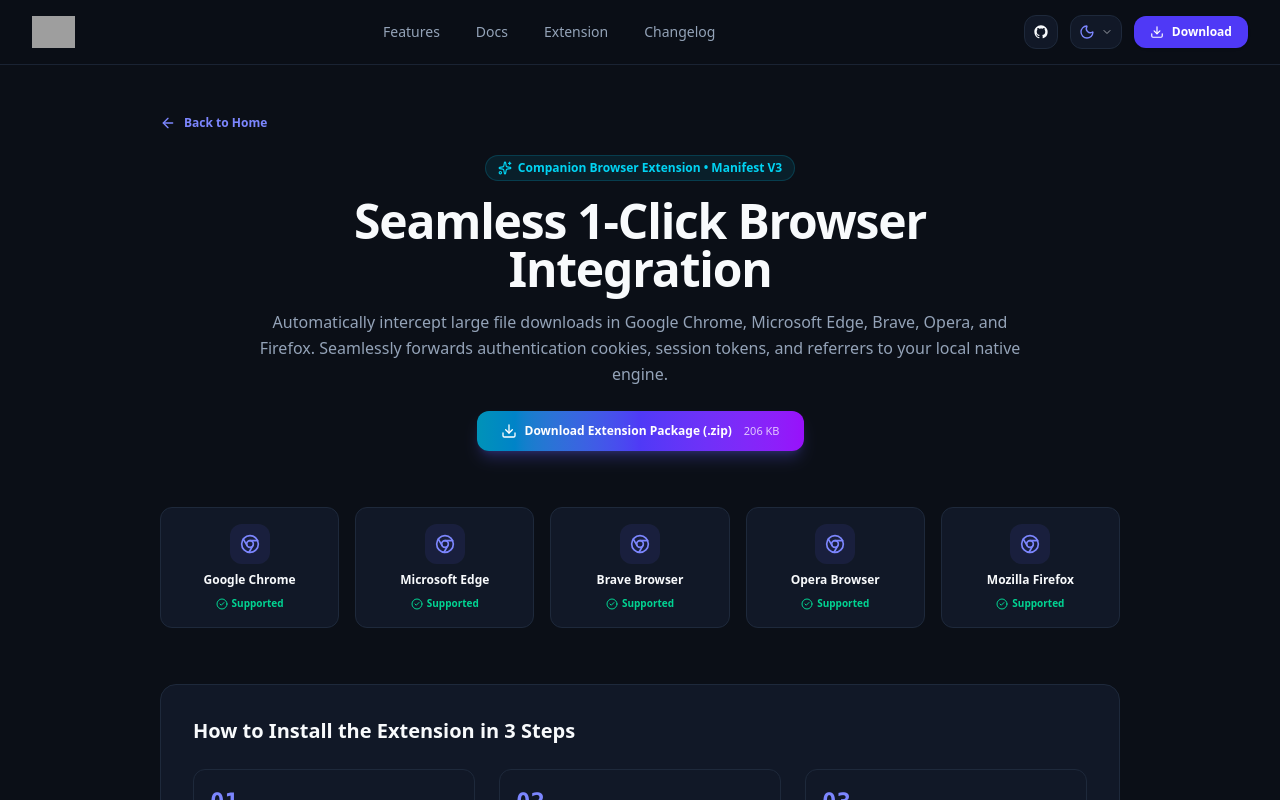
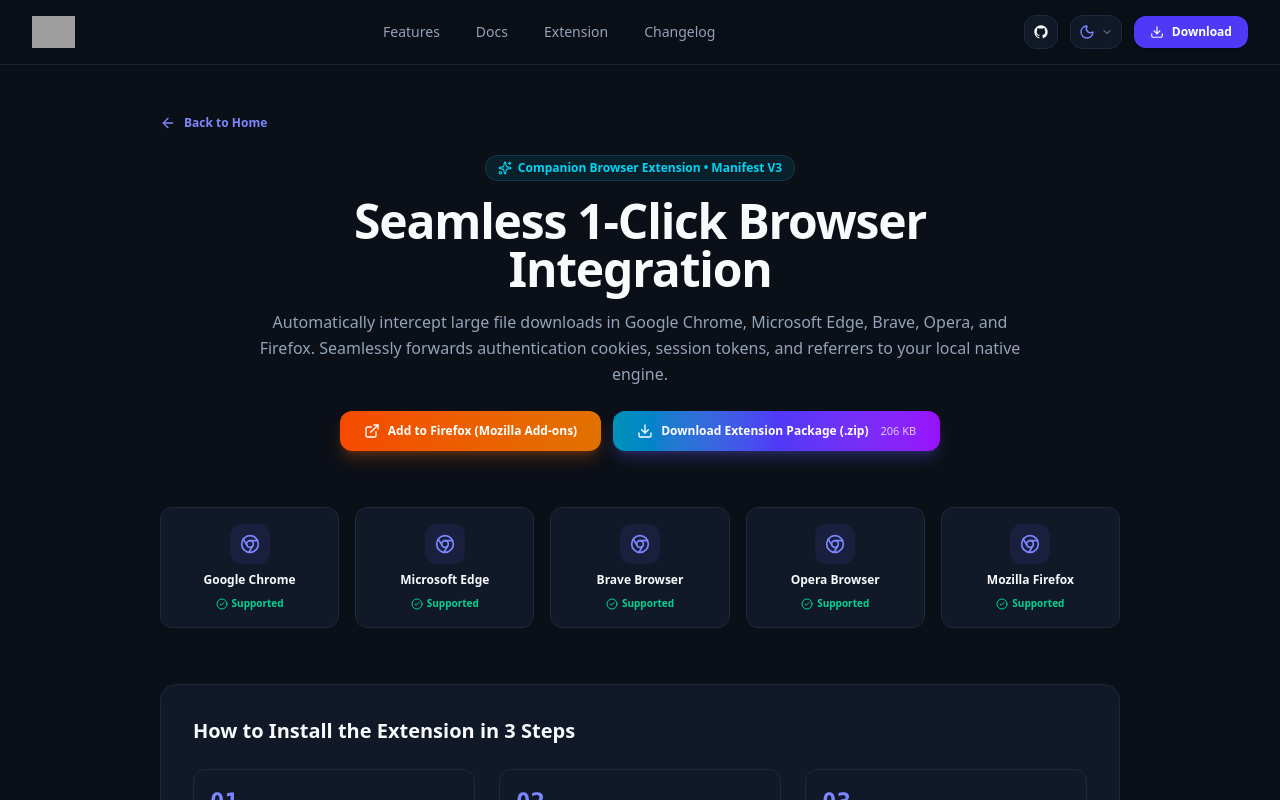
Before and after one commit to promahbubul/rapid_download_manager, a Next.js app in the folder website/: page /extension in a window 1280 px wide. Shown: the top 800 px of the page. Built offline with nearby package versions, Linux system fonts and the light colour scheme; grey boxes are pictures that could not be loaded.

Commit message:
feat(website): integrate official Mozilla Firefox Add-on store link (AMO)

```diff
--- a/website/src/app/extension/page.tsx
+++ b/website/src/app/extension/page.tsx
@@ -49,7 +49,16 @@
             Automatically intercept large file downloads in Google Chrome, Microsoft Edge, Brave, Opera, and Firefox. Seamlessly forwards authentication cookies, session tokens, and referrers to your local native engine.
           </p>
 
-          <div className="pt-2">
+          <div className="pt-2 flex flex-wrap items-center justify-center gap-3">
+            <a
+              href="https://addons.mozilla.org/en-US/firefox/addon/rapid-download-manager-integra/"
+              target="_blank"
+              rel="noopener noreferrer"
+              className="inline-flex items-center gap-2 px-6 py-3 rounded-xl bg-gradient-to-r from-orange-600 to-amber-600 text-white text-xs font-bold shadow-lg shadow-orange-500/25 hover:scale-103 transition-all"
+            >
+              <ExternalLink className="w-4 h-4" />
+              <span>Add to Firefox (Mozilla Add-ons)</span>
+            </a>
             <a
               href="https://github.com/promahbubul/rapid_download_manager/releases/latest"
               target="_blank"
--- a/website/src/components/CrossPlatformDownload.tsx
+++ b/website/src/components/CrossPlatformDownload.tsx
@@ -457,16 +457,17 @@
               </div>
               <div className="pt-6">
                 <a
-                  href="/extension"
-                  className="w-full flex items-center justify-center gap-2 px-4 py-2.5 rounded-lg border font-semibold text-xs transition-colors hover:bg-slate-500/10"
+                  href="https://addons.mozilla.org/en-US/firefox/addon/rapid-download-manager-integra/"
+                  target="_blank"
+                  rel="noopener noreferrer"
+                  className="w-full flex items-center justify-center gap-2 px-4 py-2.5 rounded-lg border font-semibold text-xs transition-all hover:bg-orange-500/15 hover:border-orange-500/50 text-orange-400"
                   style={{
                     borderColor: "var(--border-subtle)",
                     backgroundColor: "var(--bg-card)",
-                    color: "var(--text-heading)",
                   }}
                 >
-                  <ExternalLink className="w-4 h-4" />
-                  <span>Firefox Installation</span>
+                  <ExternalLink className="w-4 h-4 text-orange-400" />
+                  <span>Add to Firefox (AMO)</span>
                 </a>
               </div>
             </div>
```
Also changed, not shown: 56 other files (tests, documents, lock files or other folders).
